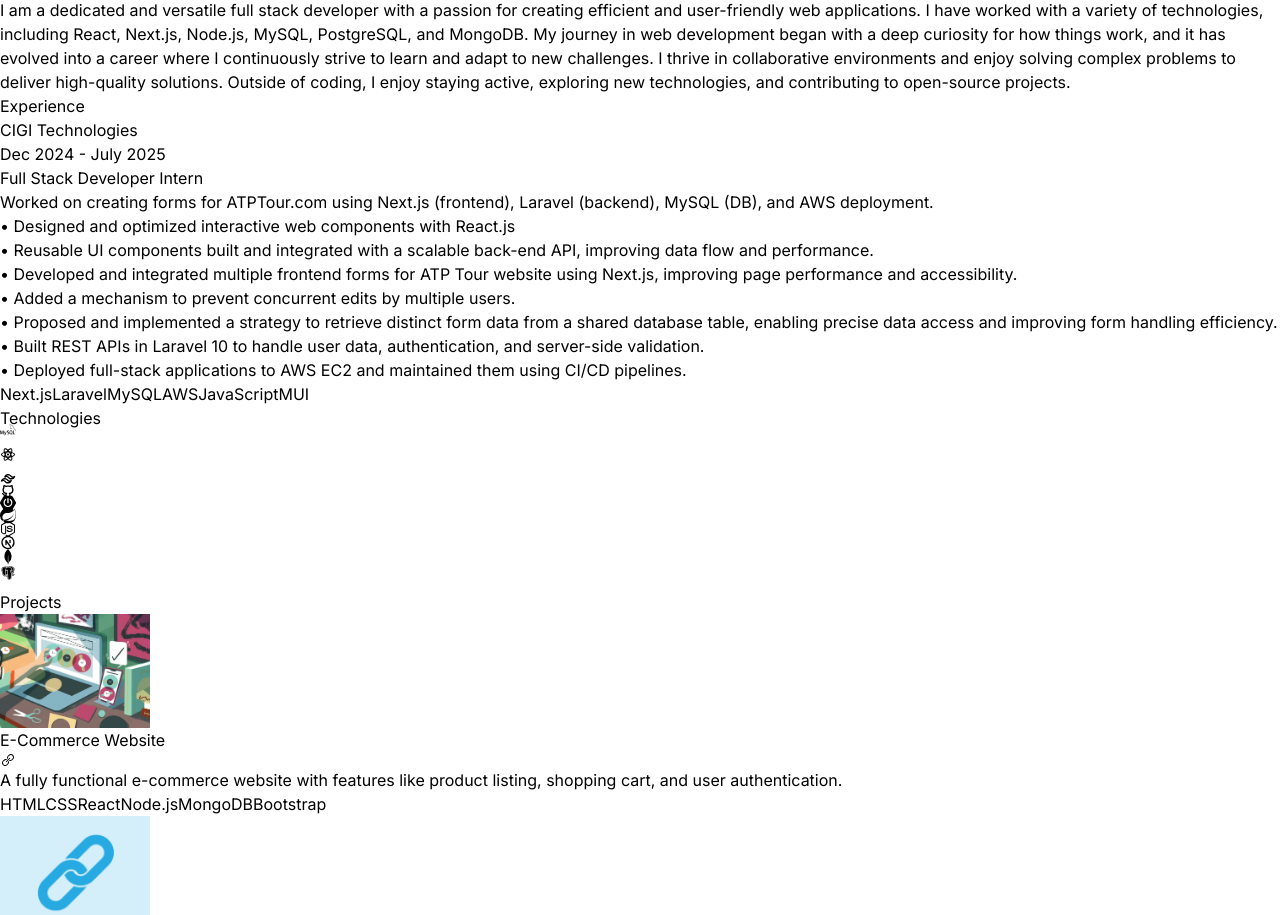
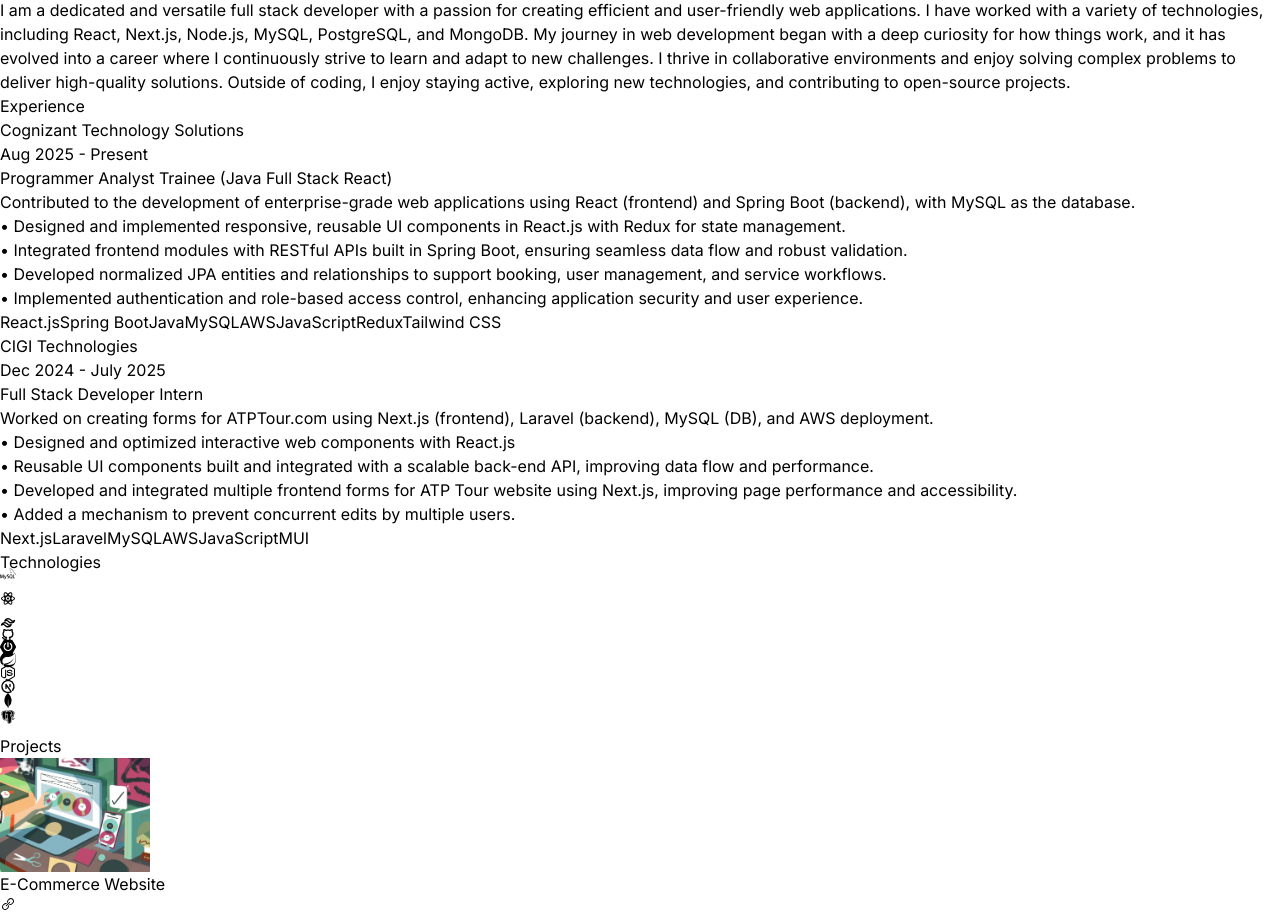
Before and after one commit to Nithinlinga/React-portfolio-Nithin, a React (Vite) app: page / in a window 1280 px wide. Shown: the part 2002-2917 px from the top of the page. Built offline with nearby package versions, Linux system fonts and the light colour scheme; the HTML template or start-up script is replaced by a standard one.

Commit message:
added experience

```diff
--- a/src/components/Experience.jsx
+++ b/src/components/Experience.jsx
@@ -1,7 +1,18 @@
 import React from 'react'
 import { motion } from 'framer-motion'
 
-const EXPERIENCES = [
+const EXPERIENCES = [  {
+company: 'Cognizant Technology Solutions',
+role: 'Programmer Analyst Trainee (Java Full Stack React)',
+duration: 'Aug 2025 - Present',
+description: `Contributed to the development of enterprise-grade web applications using React (frontend) and Spring Boot (backend), with MySQL as the database.
+• Designed and implemented responsive, reusable UI components in React.js with Redux for state management.
+• Integrated frontend modules with RESTful APIs built in Spring Boot, ensuring seamless data flow and robust validation.
+• Developed normalized JPA entities and relationships to support booking, user management, and service workflows.
+• Implemented authentication and role-based access control, enhancing application security and user experience.`,
+technologies: ['React.js', 'Spring Boot', 'Java', 'MySQL', 'AWS', 'JavaScript', 'Redux', 'Tailwind CSS']
+
+  },
   {
     company: 'CIGI Technologies',
     role: 'Full Stack Developer Intern',
@@ -10,12 +21,10 @@
 • Designed and optimized interactive web components with React.js
 • Reusable UI components built and integrated with a scalable back-end API, improving data flow and performance.
 • Developed and integrated multiple frontend forms for ATP Tour website using Next.js, improving page performance and accessibility.
-• Added a mechanism to prevent concurrent edits by multiple users.
-• Proposed and implemented a strategy to retrieve distinct form data from a shared database table, enabling precise data access and improving form handling efficiency.
-• Built REST APIs in Laravel 10 to handle user data, authentication, and server-side validation.
-• Deployed full-stack applications to AWS EC2 and maintained them using CI/CD pipelines.`,
+• Added a mechanism to prevent concurrent edits by multiple users.`,
     technologies: ['Next.js', 'Laravel', 'MySQL', 'AWS', 'JavaScript', 'MUI']
   }
+
 ]
 
 const Experience = () => {
```
